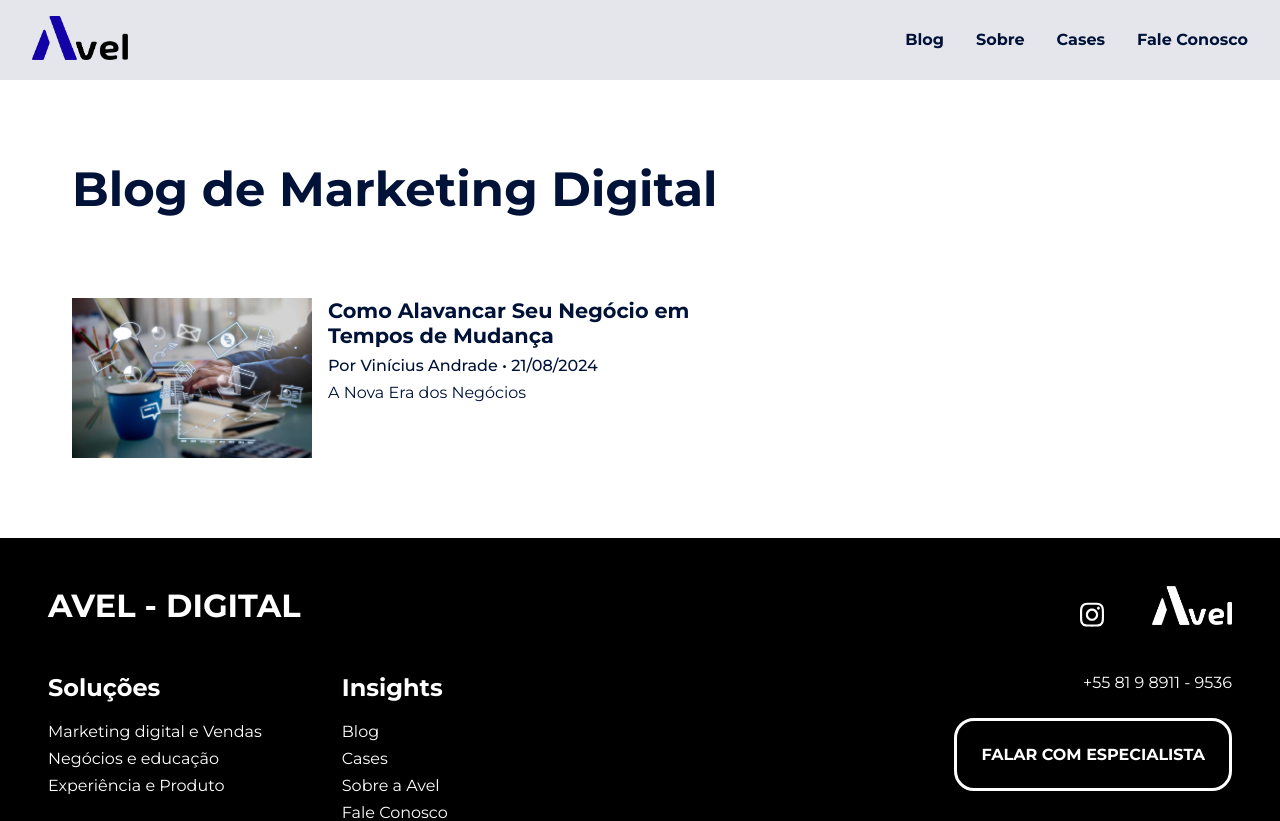
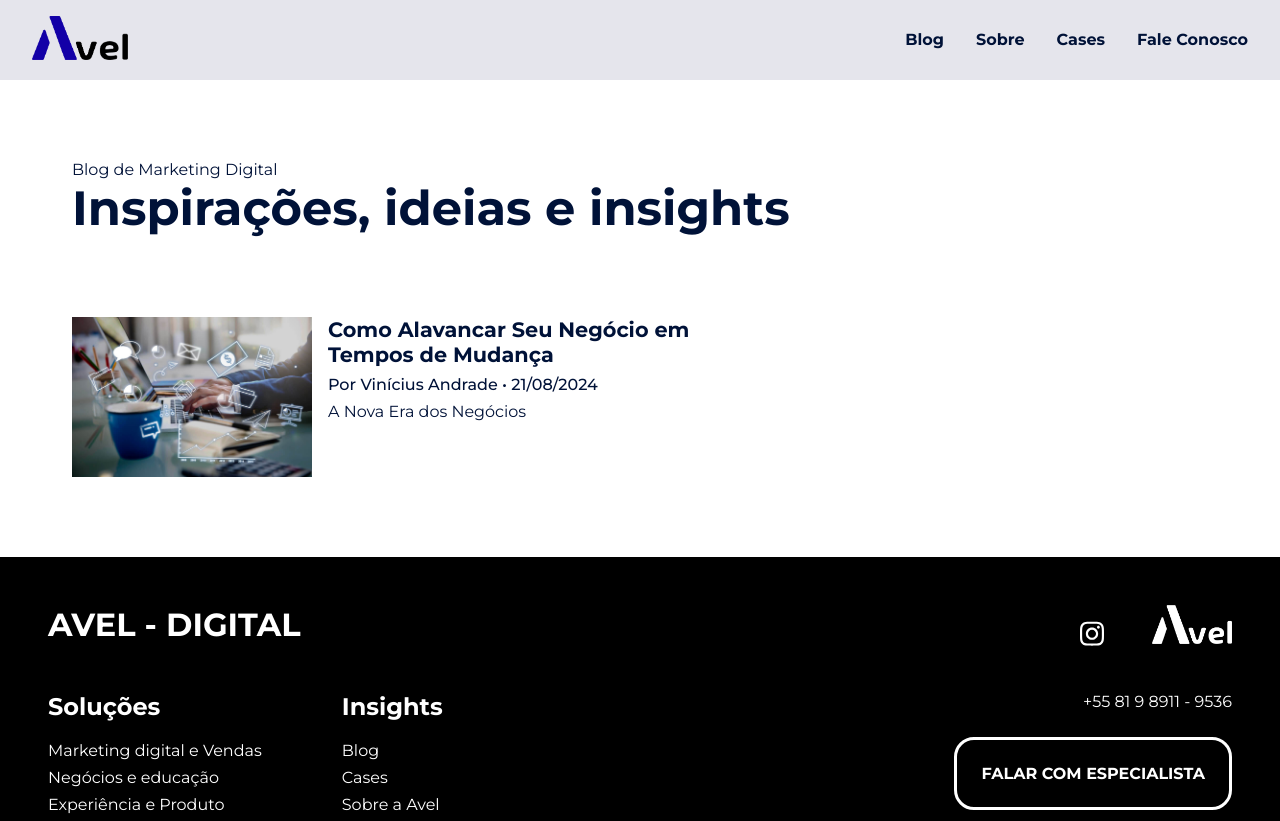
Before and after one commit to AvelDigital/Avel-Digital, a Next.js app: page /blog in a window 1280 px wide. Shown: the top 821 px of the page. Built offline with nearby package versions, Linux system fonts and the light colour scheme; no server answers.

Commit message:
Ajeitando título

```diff
--- a/pages/blog/index.tsx
+++ b/pages/blog/index.tsx
@@ -1,6 +1,6 @@
 import Head from '../../components/Head'
 import Header from '../../components/Header'
-import { Main, Title, Blogs, Blog, BlogImage, BlogTexts, BlogTitle, BlogAbout, BlogDescription } from '../../styles/pages/blogs'
+import { Main, Subtitle, Title, Blogs, Blog, BlogImage, BlogTexts, BlogTitle, BlogAbout, BlogDescription } from '../../styles/pages/blogs'
 import blogs from '../../services/blogs'
 import Footer from '../../components/Footer'
 
@@ -9,7 +9,8 @@ function BlogHome() {
         <Head url="/blog" title="Avel Digital - Blog" description="Blog de Marketing Digital"/>
         <Header black/>
         <Main>
-            <Title>Blog de Marketing Digital</Title>
+            <Subtitle>Blog de Marketing Digital</Subtitle>
+            <Title>Inspirações, ideias e insights</Title>
             <Blogs>
                 {blogs.map((blog, index) => (
                     <Blog href={`/blog/${blog.slug}`} key={index}>
--- a/styles/pages/blogs/index.ts
+++ b/styles/pages/blogs/index.ts
@@ -8,6 +8,16 @@ export const Main = styled.main`
 
     @media screen and (max-width: 900px) {
         padding-top: 8em;
+    }
+`
+
+export const Subtitle = styled.span`
+    margin-left: 4.5em;
+    color: ${props => props.theme.colors.primary};
+    font-size: ${props => props.theme.fonts.description};
+
+    @media screen and (max-width: 900px) {
+        margin-left: 1.3em;
     }
 `
 
```
